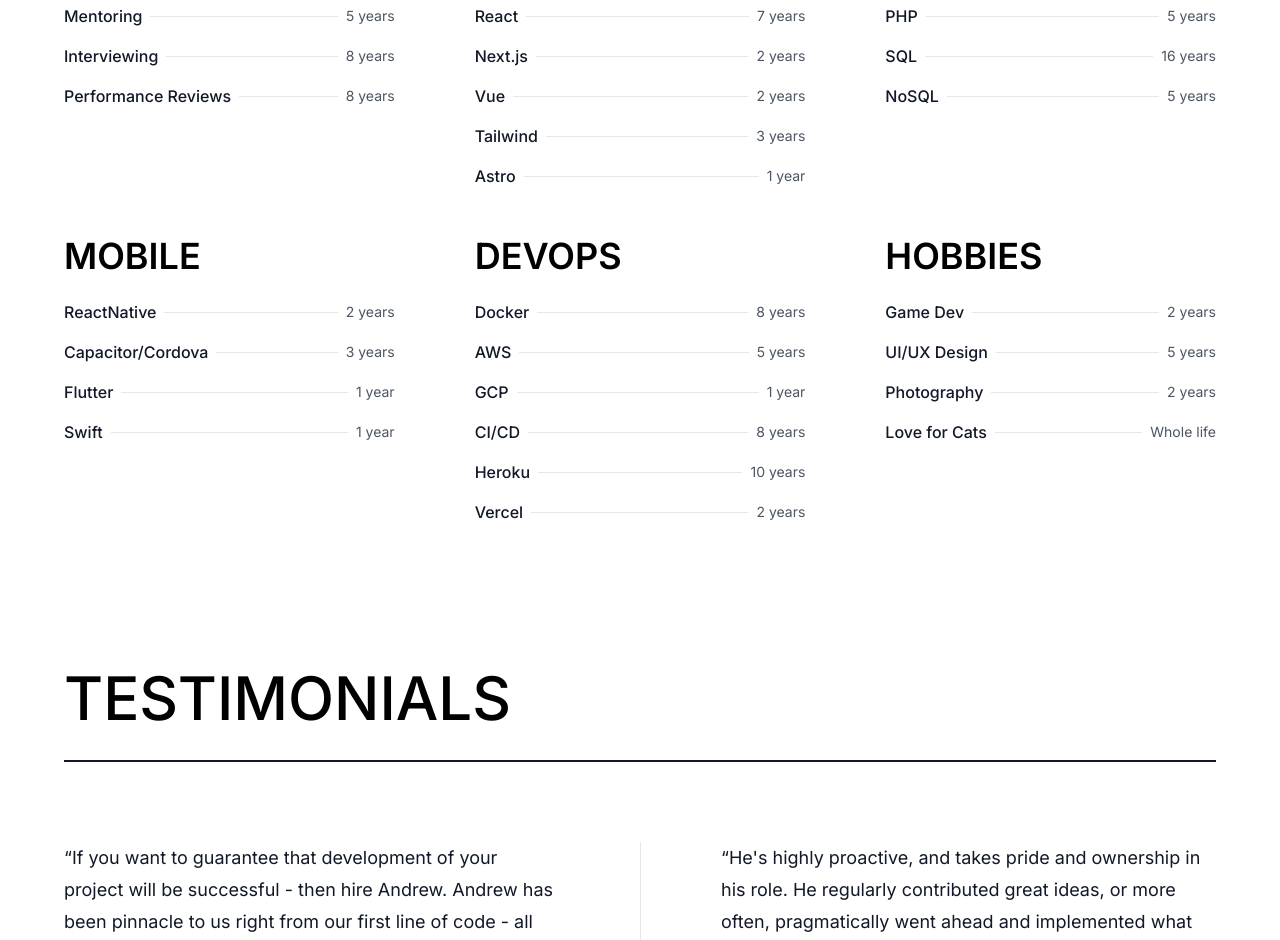
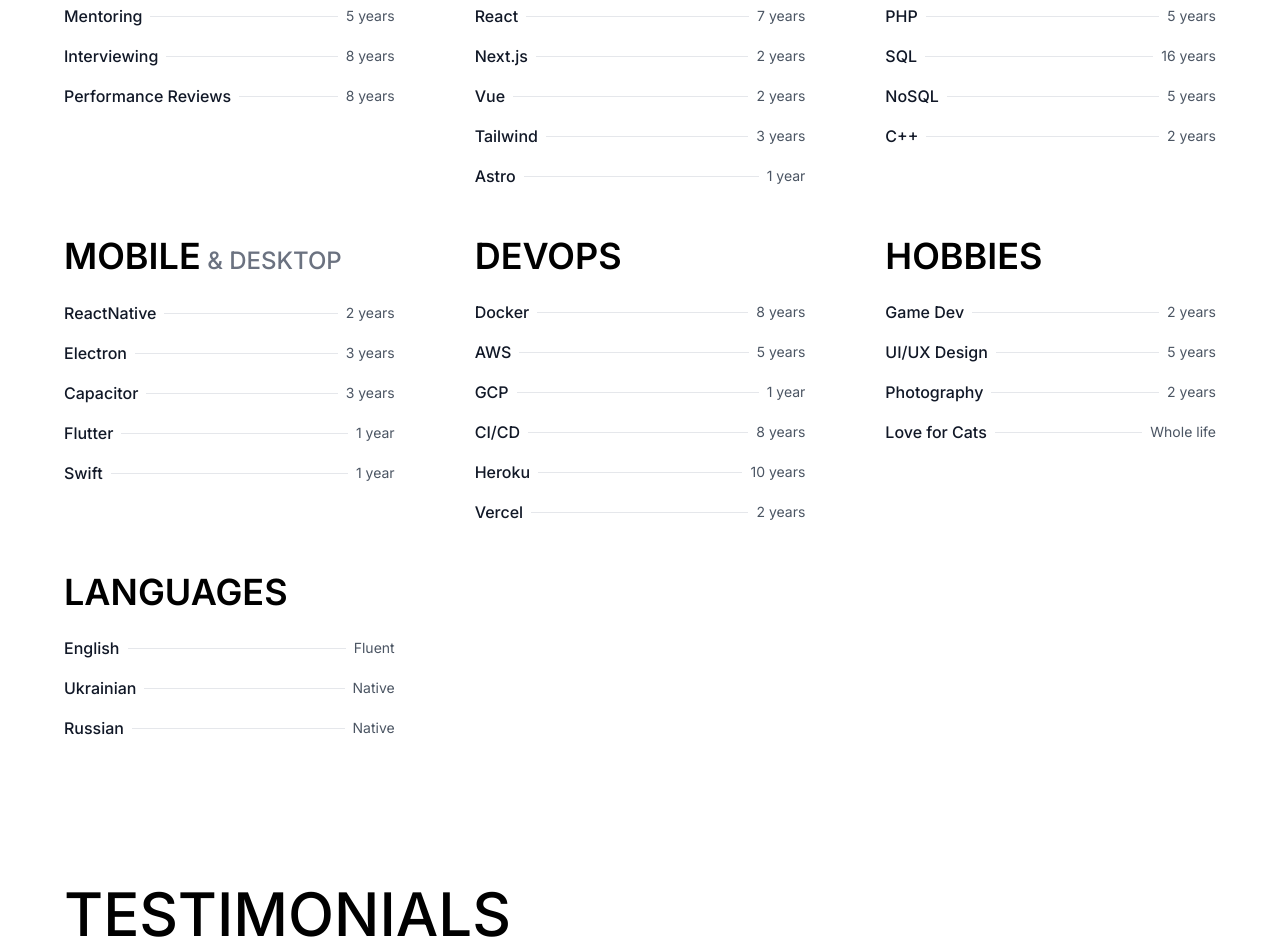
Before and after one commit to kodkodpro/kodkod-me, a Next.js app: page / in a window 1280 px wide. Shown: the part 2020-2960 px from the top of the page. Built offline with nearby package versions, Linux system fonts and the light colour scheme.

Commit message:
Add more details

```diff
--- a/app/page.tsx
+++ b/app/page.tsx
@@ -86,13 +86,15 @@
       { name: "PHP", note: "5 years" },
       { name: "SQL", note: "16 years" },
       { name: "NoSQL", note: "5 years" },
+      { name: "C++", note: "2 years" },
     ],
   },
   {
-    section: "Mobile",
+    section: <>Mobile<span className="text-sm font-medium text-gray-500 sm:text-2xl"> & Desktop</span></>,
     items: [
       { name: "ReactNative", note: "2 years" },
-      { name: "Capacitor/Cordova", note: "3 years" },
+      { name: "Electron", note: "3 years" },
+      { name: "Capacitor", note: "3 years" },
       { name: "Flutter", note: "1 year" },
       { name: "Swift", note: "1 year" },
     ],
@@ -115,6 +117,14 @@
       { name: "UI/UX Design", note: "5 years" },
       { name: "Photography", note: "2 years" },
       { name: "Love for Cats", note: "Whole life" },
+    ],
+  },
+  {
+    section: "Languages",
+    items: [
+      { name: "English", note: "Fluent" },
+      { name: "Ukrainian", note: "Native" },
+      { name: "Russian", note: "Native" },
     ],
   },
 ]
@@ -272,7 +282,7 @@
         <div className="grid grid-cols-2 gap-x-6 gap-y-12 sm:gap-x-20 lg:grid-cols-3">
           {skills.map(({ section, items }, index) => (
             <div key={index}>
-              <h3 className="text-2xl font-semibold uppercase sm:text-4xl">{section}</h3>
+              <h3 className="whitespace-nowrap text-2xl font-semibold uppercase sm:text-4xl">{section}</h3>
               <ul className="mt-2 space-y-3 sm:mt-6 sm:space-y-4">
                 {items.map(({ name, note }, index) => (
                   <li key={index}>
```
